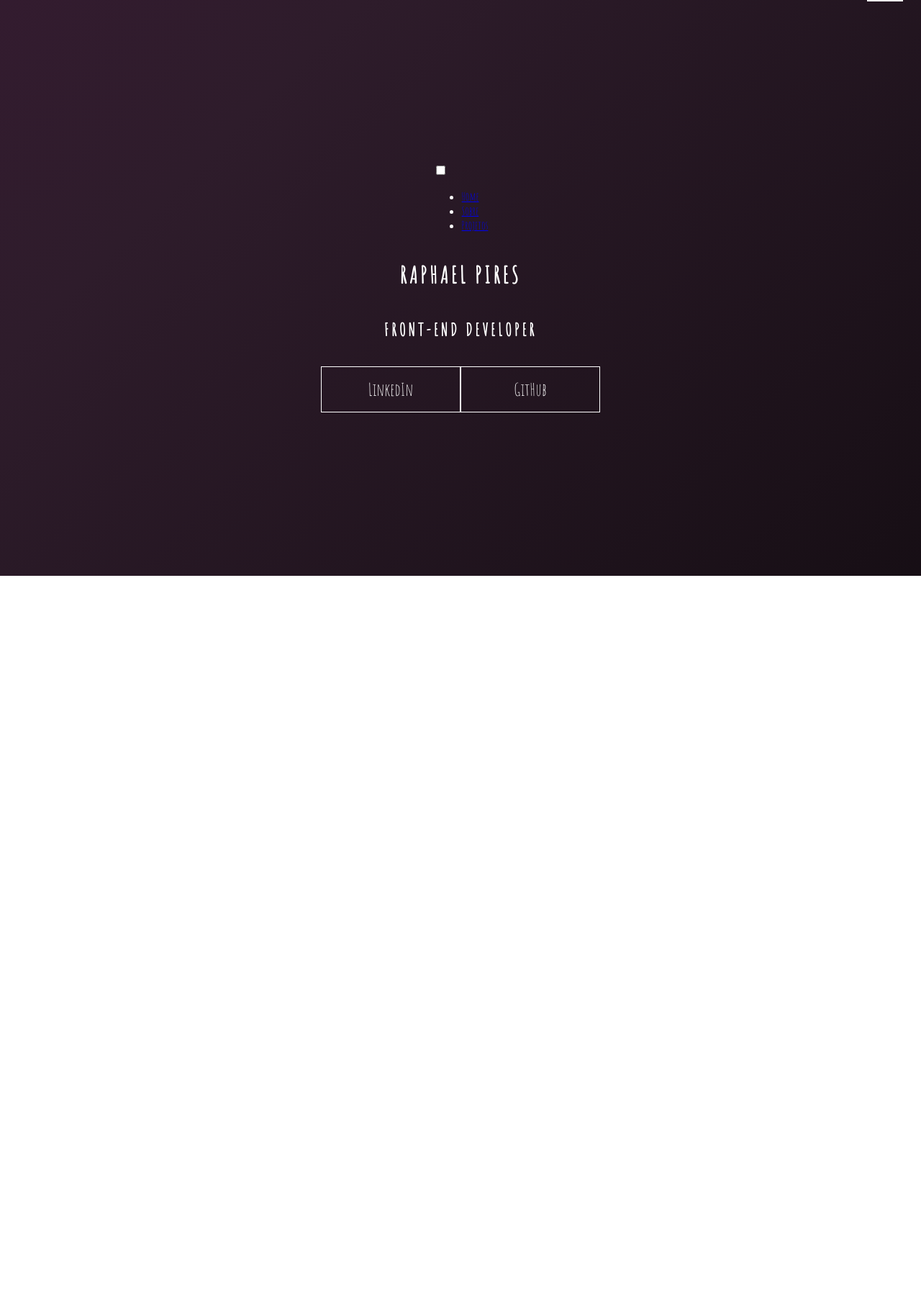
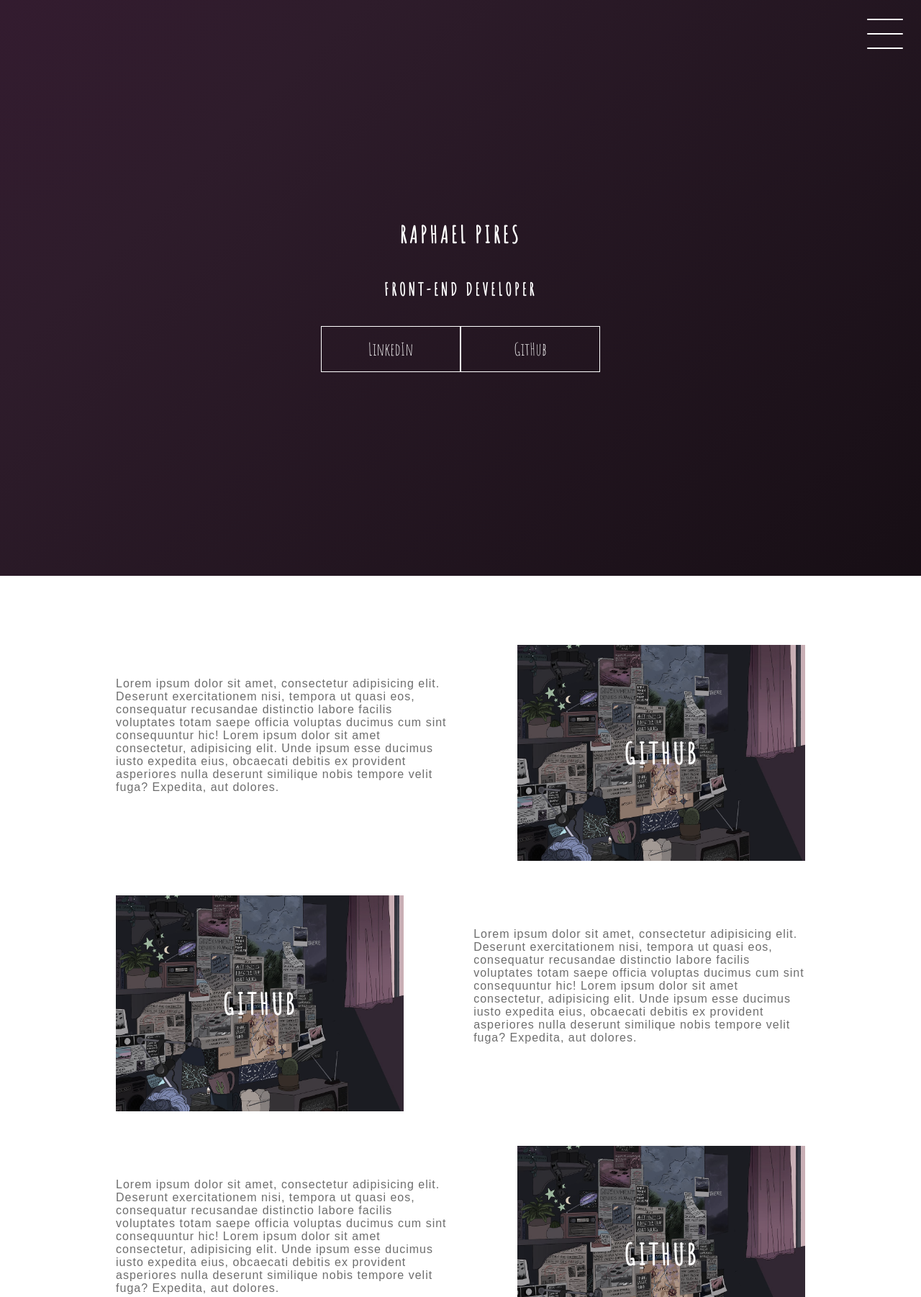
Before and after one commit to Piresssss/TQI-MenuHamburguer, a plain HTML site: page index.html in a window 1280 px wide. Shown: the top 1802 px of the page at 72% size. Before the commit the page ends 800 px from the top, so only its background shows below. Drawn offline with Linux system fonts and the light colour scheme.

Commit message:
segundo commit

```diff
--- a/index.html
+++ b/index.html
@@ -44,6 +44,44 @@
             <a href="#">GitHub</a>
         </div>
     </header>
+    <main class="container">
+        <div class="card-container">
+            <div class="card-text">
+                Lorem ipsum dolor sit amet, consectetur adipisicing elit. Deserunt exercitationem nisi, tempora ut quasi eos, consequatur recusandae distinctio labore facilis voluptates totam saepe officia voluptas ducimus cum sint consequuntur hic!
+                Lorem ipsum dolor sit amet consectetur, adipisicing elit. Unde ipsum esse ducimus iusto expedita eius, obcaecati debitis ex provident asperiores nulla deserunt similique nobis tempore velit fuga? Expedita, aut dolores.
+            </div>
+            <div class="card">
+                <div class="card-wrapper">
+                    <h2>GitHub</h2>
+                    <p>Veja meus projetos!</p>
+                </div>
+            </div>
+        </div>
+        <div class="card-container">
+            <div class="card">
+                <div class="card-wrapper">
+                    <h2>GitHub</h2>
+                    <p>Veja meus projetos!</p>
+                </div>
+            </div>
+            <div class="card-text">
+                Lorem ipsum dolor sit amet, consectetur adipisicing elit. Deserunt exercitationem nisi, tempora ut quasi eos, consequatur recusandae distinctio labore facilis voluptates totam saepe officia voluptas ducimus cum sint consequuntur hic!
+                Lorem ipsum dolor sit amet consectetur, adipisicing elit. Unde ipsum esse ducimus iusto expedita eius, obcaecati debitis ex provident asperiores nulla deserunt similique nobis tempore velit fuga? Expedita, aut dolores.
+            </div>
+        </div>
+        <div class="card-container">
+            <div class="card-text">
+                Lorem ipsum dolor sit amet, consectetur adipisicing elit. Deserunt exercitationem nisi, tempora ut quasi eos, consequatur recusandae distinctio labore facilis voluptates totam saepe officia voluptas ducimus cum sint consequuntur hic!
+                Lorem ipsum dolor sit amet consectetur, adipisicing elit. Unde ipsum esse ducimus iusto expedita eius, obcaecati debitis ex provident asperiores nulla deserunt similique nobis tempore velit fuga? Expedita, aut dolores.
+            </div>
+            <div class="card">
+                <div class="card-wrapper">
+                    <h2>GitHub</h2>
+                    <p>Veja meus projetos!</p>
+                </div>
+            </div>
+        </div>
+    </main>
 </body>
 
 </html>
--- a/style.css
+++ b/style.css
@@ -3,7 +3,7 @@
 body {
   padding: 0;
   margin: 0;
-  color: #fff;
+  color: #ffffff;
   font-family: "amatic sc", sans-serif;
 }
 
@@ -42,7 +42,7 @@ h2 {
   color: #ffffff;
   font-size: 24px;
   padding: 1rem 4rem;
-  border: 1px solid #fff;
+  border: 1px solid #ffffff;
   min-width: 4rem;
   display: flex;
   justify-content: center;
@@ -85,14 +85,192 @@ a:hover {
   justify-content: center;
   cursor: pointer;
   z-index: 9999;
-  transition: 400ms ease-in-out 0;
+  transition: 400ms ease-in-out 0s;
 }
 
 .checkbox .trace {
   width: 50px;
   height: 2px;
-  background-color: #ffffff;
+  background-color: white;
   position: absolute;
   border-radius: 4px;
-  transition: 0.5 ease-in-out;
+  transition: 0.5s ease-in-out;
 }
+
+.checkbox .trace:nth-child(1) {
+  top: 26px;
+  transform: rotate(0);
+}
+
+.checkbox .trace:nth-child(2) {
+  top: 46px;
+  transform: rotate(0);
+}
+
+.checkbox .trace:nth-child(3) {
+  top: 66px;
+  transform: rotate(0);
+}
+
+#toggle {
+  display: none;
+}
+
+/* MENU */
+
+.menu {
+  position: absolute;
+  top: 28px;
+  right: 30px;
+  background: transparent;
+  height: 40px;
+  width: 40px;
+  border-radius: 50%;
+  box-shadow: 0px 0px 0px 0px white;
+  z-index: -1;
+  transition: 400ms ease-in-out 0s;
+}
+
+.menu-itens {
+  position: fixed;
+  top: 0;
+  left: 0;
+  width: 100%;
+  height: 100vh;
+  display: flex;
+  justify-content: center;
+  align-items: center;
+  z-index: 2;
+  opacity: 0;
+  visibility: hidden;
+  transition: 400ms ease-in-out 0s;
+}
+
+.menu-itens ul {
+  list-style-type: none;
+}
+
+.menu-itens ul li a {
+  margin: 10px 0;
+  color: #2e1c2b;
+  text-decoration: none;
+  text-transform: uppercase;
+  letter-spacing: 4px;
+  font-size: 40px;
+}
+
+/* ANIMAÇÃO */
+
+#toggle:checked + .checkbox .trace:nth-child(1) {
+  transform: rotate(45deg);
+  background-color: #2e1c2b;
+  top: 47px;
+}
+
+#toggle:checked + .checkbox .trace:nth-child(2) {
+  transform: translateX(-100px);
+  width: 30px;
+  visibility: hidden;
+  opacity: 0;
+}
+
+#toggle:checked + .checkbox .trace:nth-child(3) {
+  transform: rotate(-45deg);
+  background-color: #2e1c2b;
+  top: 48px;
+}
+
+#toggle:checked + .checkbox {
+  background-color: white;
+}
+
+#toggle:checked ~ .menu {
+  box-shadow: 0px 0px 0px 100vmax white;
+  z-index: 1;
+}
+
+#toggle:checked ~ .menu-itens {
+  visibility: visible;
+  opacity: 1;
+}
+
+/* CARDS */
+
+.container {
+  width: 100%;
+  height: auto;
+  display: flex;
+  flex-direction: column;
+  justify-content: space-between;
+  align-items: center;
+  margin: 3rem 0;
+}
+
+.card-container {
+  display: flex;
+  align-items: center;
+  justify-content: space-evenly;
+  width: 90%;
+}
+
+.card {
+  height: 300px;
+  width: 400px;
+  margin: 3rem 0 0;
+  background-image: url(./room.jpg);
+  background-position: center;
+  background-repeat: no-repeat;
+  background-size: cover;
+  display: flex;
+  justify-content: center;
+  align-items: center;
+  filter: grayscale(0.5);
+  color: #ffffff;
+  cursor: pointer;
+  transition: 0.3s;
+}
+
+.card-text {
+  width: 40%;
+  font-family: sans-serif;
+  letter-spacing: 1px;
+  color: rgb(109, 109, 109);
+}
+
+.card-wrapper::before {
+  content: "";
+  position: absolute;
+  height: 100px;
+  width: 100px;
+  display: block;
+  border: 1px solid #ffffff;
+  opacity: 0;
+  transform: 0.3s;
+}
+
+.card-wrapper h2 {
+  font-size: 40px;
+  text-transform: uppercase;
+  letter-spacing: 4px;
+  margin: 0;
+  transition: 0.3s;
+}
+
+.card-wrapper p {
+  font-size: 0;
+  visibility: hidden;
+  opacity: 0;
+  font-weight: bold;
+  text-transform: uppercase;
+  transition: 0.3s;
+}
+
+.card:hover {
+  filter: unset;
+}
+
+.card:hover > .card-wrapper::before {
+  opacity: 1;
+  width: 350px;
+  height: 250px;
+}
```
